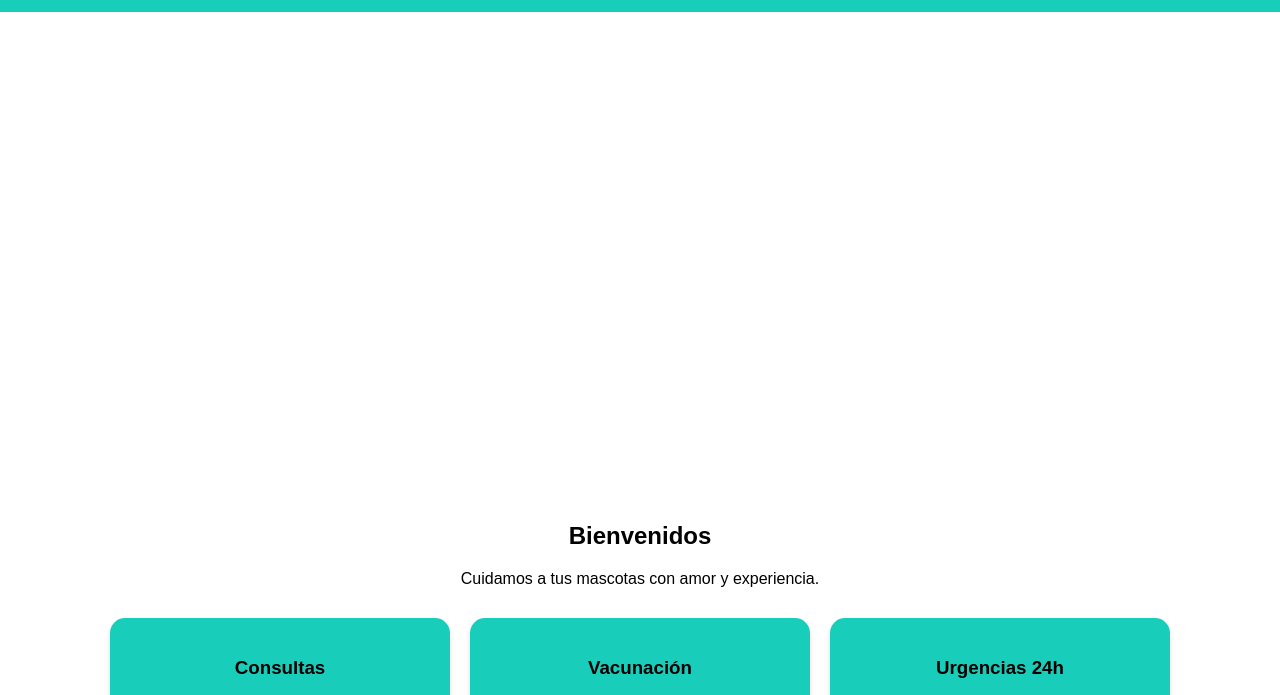
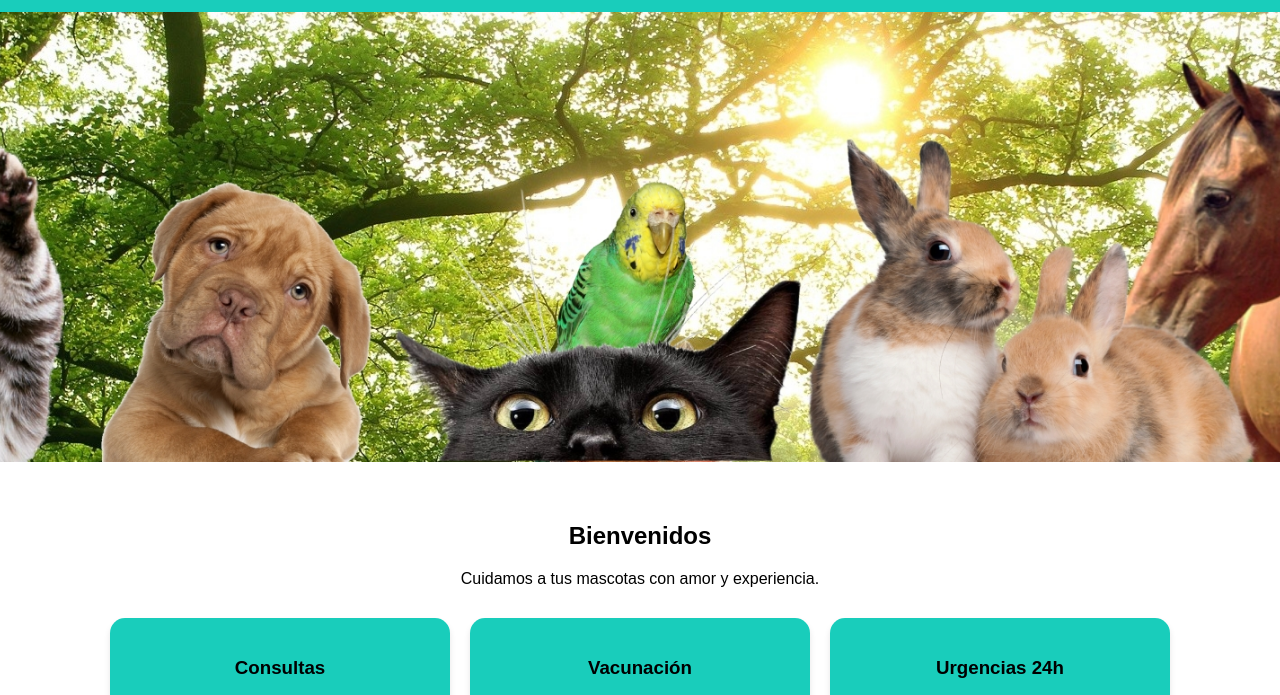
Before and after one commit to marcoantoniofernandez166-png/Veterinaria.github.io, a plain HTML site: page index.html in a window 1280 px wide. Shown: the part 99-794 px from the top of the page. Drawn offline with Linux system fonts and the light colour scheme.

Commit message:
Update style.css

```diff
--- a/style.css
+++ b/style.css
@@ -38,7 +38,7 @@ header h1 {
 }
 
 .banner {
-  background: url=("boceto de animales.jpg") no-repeat center/cover;
+  background: url("boceto de animales.jpg") no-repeat center/cover;
   height: 450px;
 }
 
```
